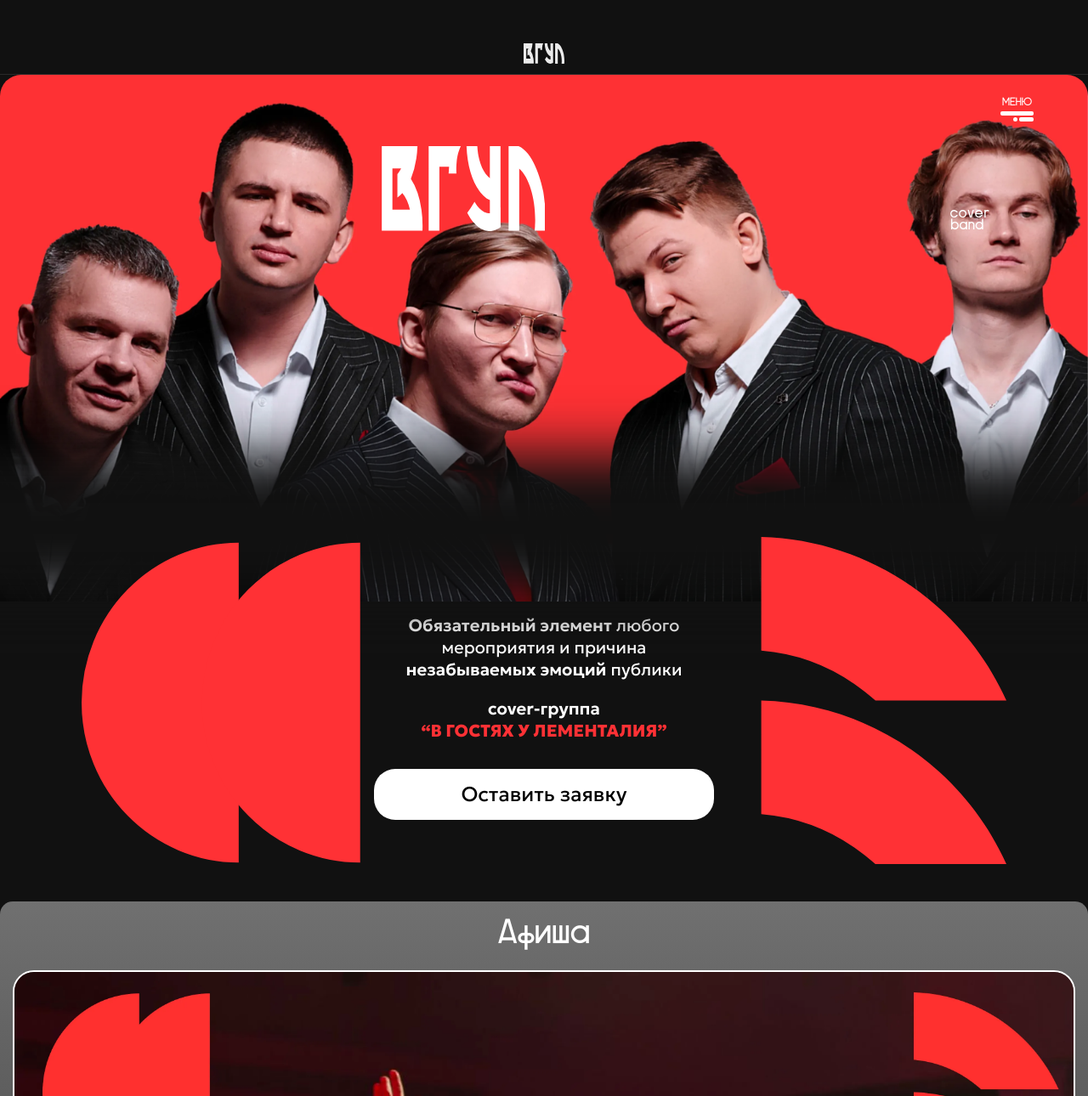
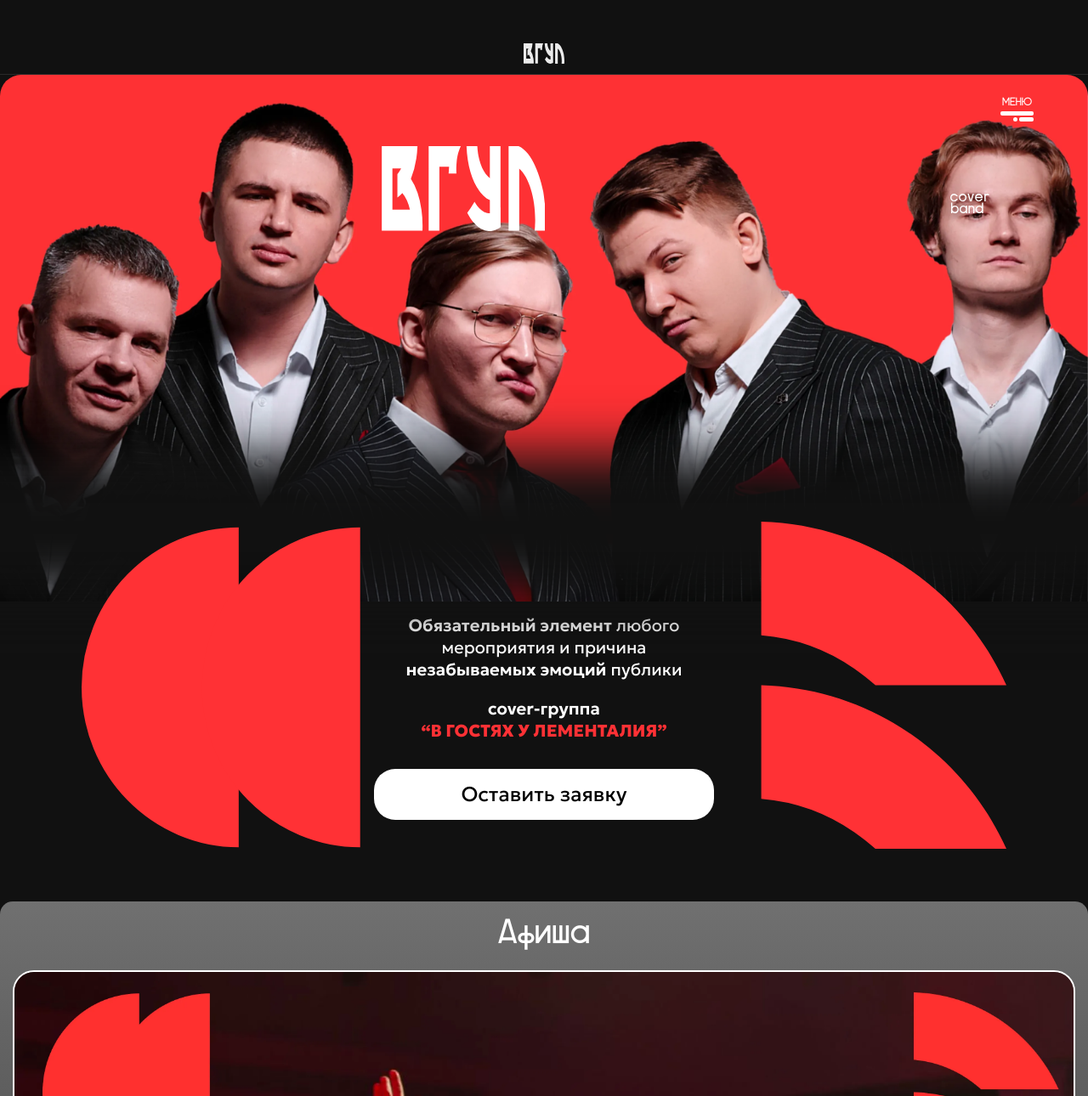
Before and after one commit to coolpac/musicband, a React (Vite) app in the folder frontend/: page / in a window 1280 px wide. Shown: the top 1290 px of the page at 85% size. Built offline with nearby package versions, Linux system fonts and the light colour scheme.

Commit message:
fix: adjust hero element positioning for improved layout
- Updated CSS styles for the hero vector group and cover band to raise their positions by 3%, enhancing the overall visual alignment on the home screen.

```diff
--- a/frontend/src/styles/home.css
+++ b/frontend/src/styles/home.css
@@ -97,7 +97,7 @@
 .hero-vector-group {
   position: absolute;
   left: 0;
-  top: 76.8%; /* ещё на 3% ниже (было 73.8%) */
+  top: 73.8%; /* поднято на 3% (было 76.8%) */
   width: 100%;
   height: auto;
   display: block;
@@ -110,7 +110,7 @@
 .hero-cover-band {
   position: absolute;
   left: 84.5%;
-  top: 25.62%;
+  top: 22.62%; /* поднято на 3% (было 25.62%) */
   width: 9.34%;
   height: 3.72%;
   display: block;
```
